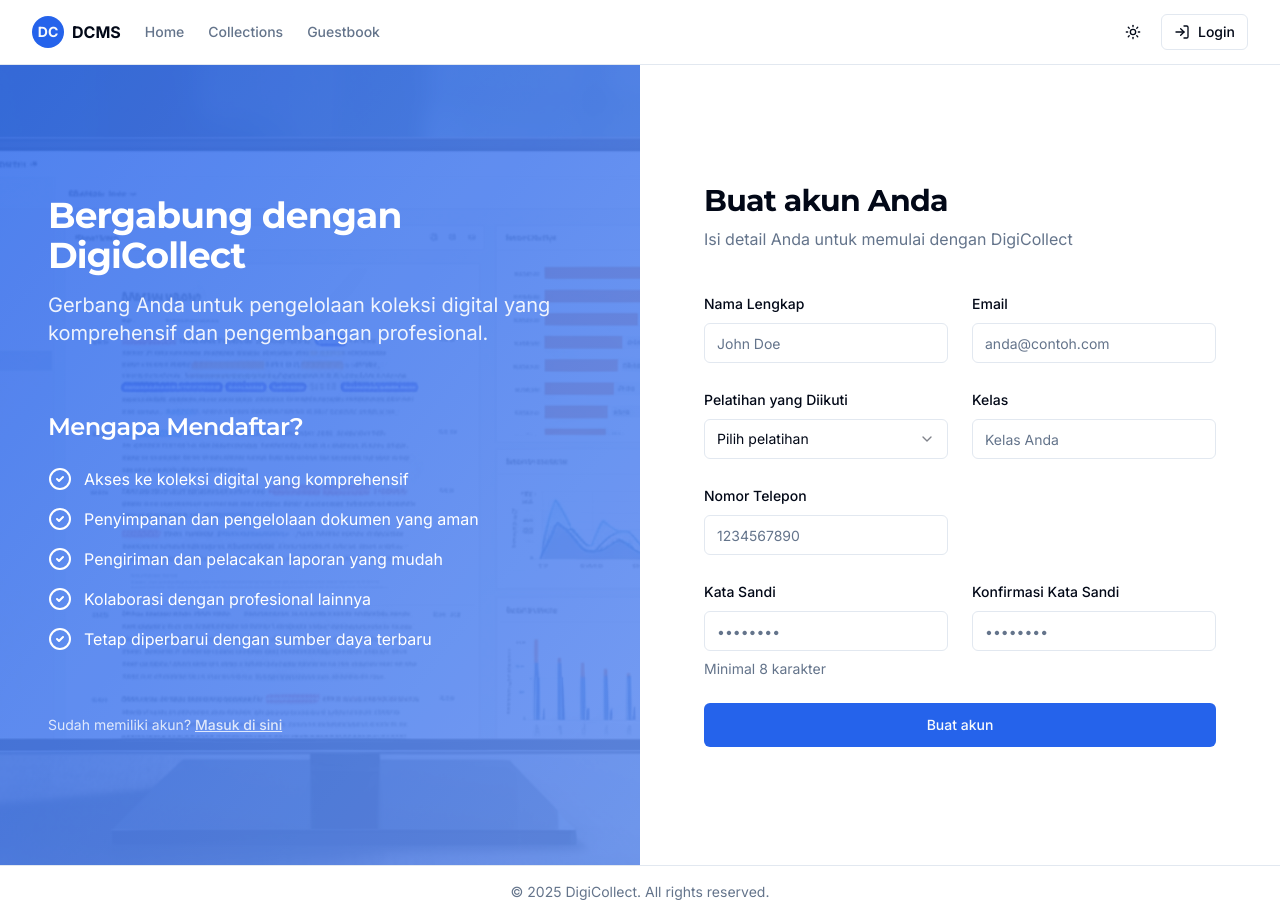
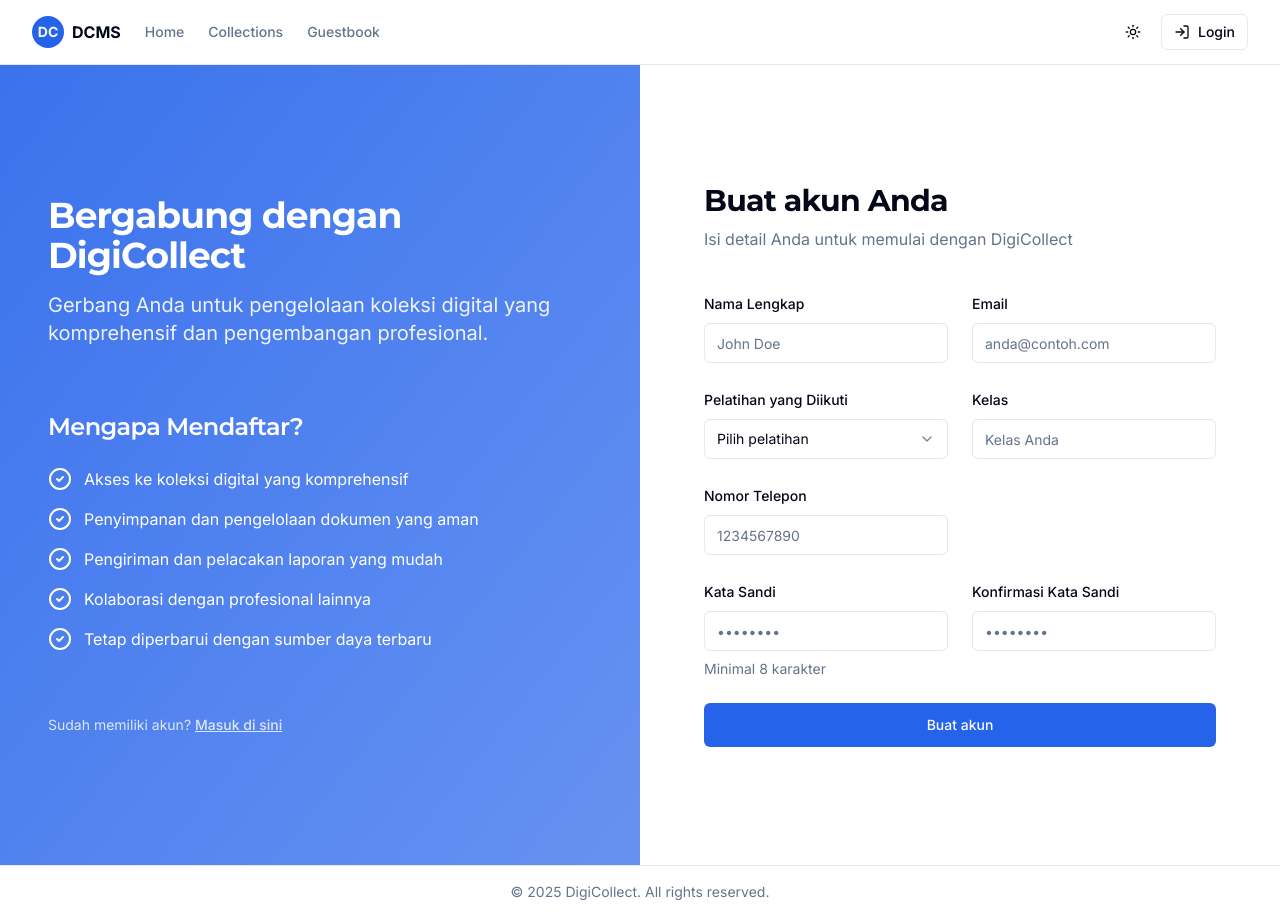
Before and after one commit to devnolife/pns-data, a Next.js app: page /register in a window 1280 px wide. Built offline with nearby package versions, Linux system fonts and the light colour scheme.

Commit message:
feat: remove background image from register page
Keep content intact and adjust gradient for visual appeal

#VERCEL_SKIP

Co-authored-by: Andi Agung Dwi Arya <73697540+devnolife@users.noreply.github.com>

```diff
--- a/app/(auth)/register/page.tsx
+++ b/app/(auth)/register/page.tsx
@@ -3,7 +3,6 @@
 import { useState } from "react"
 import Link from "next/link"
 import { useRouter } from "next/navigation"
-import Image from "next/image"
 import { zodResolver } from "@hookform/resolvers/zod"
 import { useForm } from "react-hook-form"
 import * as z from "zod"
@@ -135,15 +134,6 @@ export default function RegisterPage() {
     <div className="flex min-h-screen flex-col lg:flex-row">
       {/* Left Column - Visual/Benefits */}
       <div className="relative hidden lg:flex lg:w-1/2 bg-gradient-to-br from-primary/90 to-primary/70 text-white">
-        <div className="absolute inset-0 opacity-10">
-          <Image
-            src="/digital-library.png"
-            alt="Digital Collection Background"
-            fill
-            className="object-cover"
-            priority
-          />
-        </div>
         <div className="relative z-10 flex flex-col justify-center px-12 py-16 space-y-8">
           <div>
             <h1 className="text-4xl font-bold mb-4">Bergabung dengan DigiCollect</h1>
```
